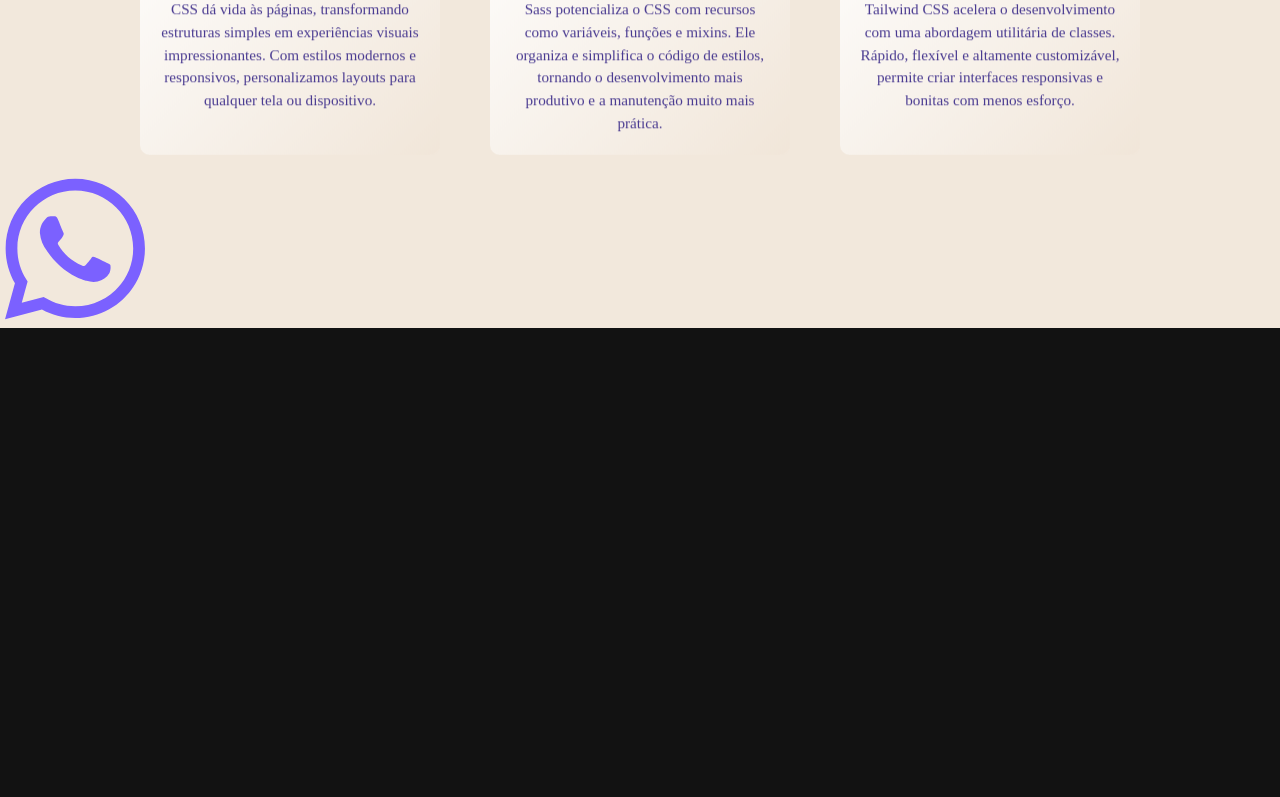
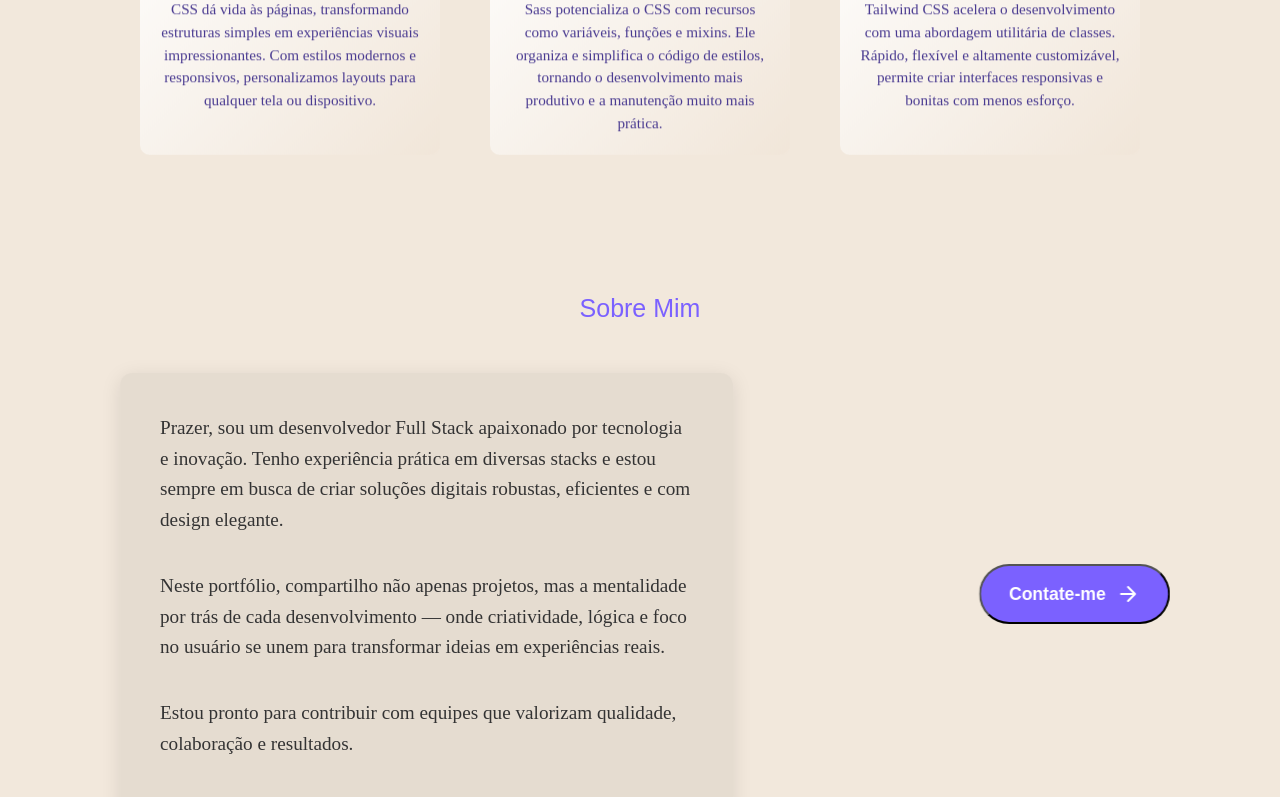
Before and after one commit to Hicaro-Andre/portfolio, a React (Vite) app in the folder landinpage/: page / in a window 1280 px wide. Shown: the part 2000-2797 px from the top of the page. Before the commit the page ends 2328 px from the top, so only its background shows below. Built offline with nearby package versions, Linux system fonts and the light colour scheme.

Commit message:
feat: finish the migration html for react

```diff
--- a/landinpage/package.json
+++ b/landinpage/package.json
@@ -10,6 +10,7 @@
     "preview": "vite preview"
   },
   "dependencies": {
+    "@fortawesome/fontawesome-free": "^7.0.0",
     "react": "^19.1.0",
     "react-dom": "^19.1.0"
   },
--- a/landinpage/src/App.jsx
+++ b/landinpage/src/App.jsx
@@ -3,6 +3,8 @@ import { useEffect } from 'react';
 import Hero from './components/Hero.jsx';
 import Portfolio from './components/Portifolio.jsx';
 import Skills from './components/Skills.jsx';
+import About from './components/About.jsx';
+import Footer from './components/Footer.jsx';
 
 
 function App() {
@@ -51,6 +53,8 @@ function App() {
       <Hero />
       <Portfolio />
       <Skills />
+      <About />
+      <Footer />
 
 
       {/* Botão WhatsApp */}
--- a/landinpage/src/components/About.jsx
+++ b/landinpage/src/components/About.jsx
@@ -1,13 +1,14 @@
 import React from 'react';
 import '../styles/About.css';
-import { useNavigate } from 'react-router-dom'; // Se estiver usando React Router
 
 const About = () => {
-  const navigate = useNavigate(); // Para navegação programática
-
   const handleContactClick = () => {
-    navigate('/contact'); // Redireciona para a página de contato
-    // Ou use window.location.href = '/contact.html' se não estiver usando Router
+    const contactSection = document.getElementById("contact");
+    if (contactSection) {
+      contactSection.scrollIntoView({ behavior: "smooth" });
+    } else {
+      alert("Seção de contato não encontrada!");
+    }
   };
 
   return (
--- a/landinpage/src/components/Footer.jsx
+++ b/landinpage/src/components/Footer.jsx
@@ -1,5 +1,7 @@
 import React from 'react';
 import '../styles/Footer.css';
+
+// Descomente a linha abaixo SOMENTE se o arquivo existir e estiver no caminho certo:
 // import resumePdf from '../assets/Hicaro_Dev.pdf';
 
 const Footer = () => {
@@ -8,6 +10,8 @@ const Footer = () => {
   return (
     <footer>
       <div className="footer-content">
+        {/* Botão de download do currículo (só aparecerá se resumePdf estiver definido corretamente) */}
+        {/* {resumePdf && (
           <a href={resumePdf} download="Hicaro-Andre-Curriculo.pdf" className="download-btn">
             <svg width="16" height="16" viewBox="0 0 24 24" fill="none">
               <path
@@ -19,12 +23,14 @@ const Footer = () => {
             </svg>
             Currículo
           </a>
+        )} */}
 
         <p className="copyright">
           <span className="highlight">© {currentYear} Hicaro André</span> | Todos os
           direitos reservados
         </p>
       </div>
+
       <div className="back_topo">
         <a href="#hero">
           <svg
--- a/landinpage/src/index.css
+++ b/landinpage/src/index.css
@@ -317,3 +317,30 @@ h3 {
   opacity: 1;
   transform: translateX(0);
 }
+
+/**? - Botão Whatsapp -*/
+.whatsapp-button {
+  position: fixed;
+  right: 20px;
+  bottom: 20px;
+  z-index: 1000;
+  padding: 10px;
+  border-radius: 50%;
+  transition: transform 0.3s ease;
+  animation: bounce 1.8s infinite;
+}
+.whatsapp-button img {
+  width: 40px;
+  height: 40px;
+}
+.whatsapp-button:hover {
+  transform: scale(1.2);
+}
+@keyframes bounce {
+  0%, 100% {
+    transform: translateY(0);
+  }
+  50% {
+    transform: translateY(-8px);
+  }
+}
--- a/landinpage/src/main.jsx
+++ b/landinpage/src/main.jsx
@@ -2,6 +2,8 @@ import { StrictMode } from 'react';
 import { createRoot } from 'react-dom/client';
 import './index.css';
 import App from './App.jsx';
+import '@fortawesome/fontawesome-free/css/all.min.css';
+
 
 createRoot(document.getElementById('root')).render(
   <StrictMode>
```
Also changed, not shown: 1 other file (tests, documents, lock files or other folders). Lines whose indentation alone changed are shown as unchanged.
